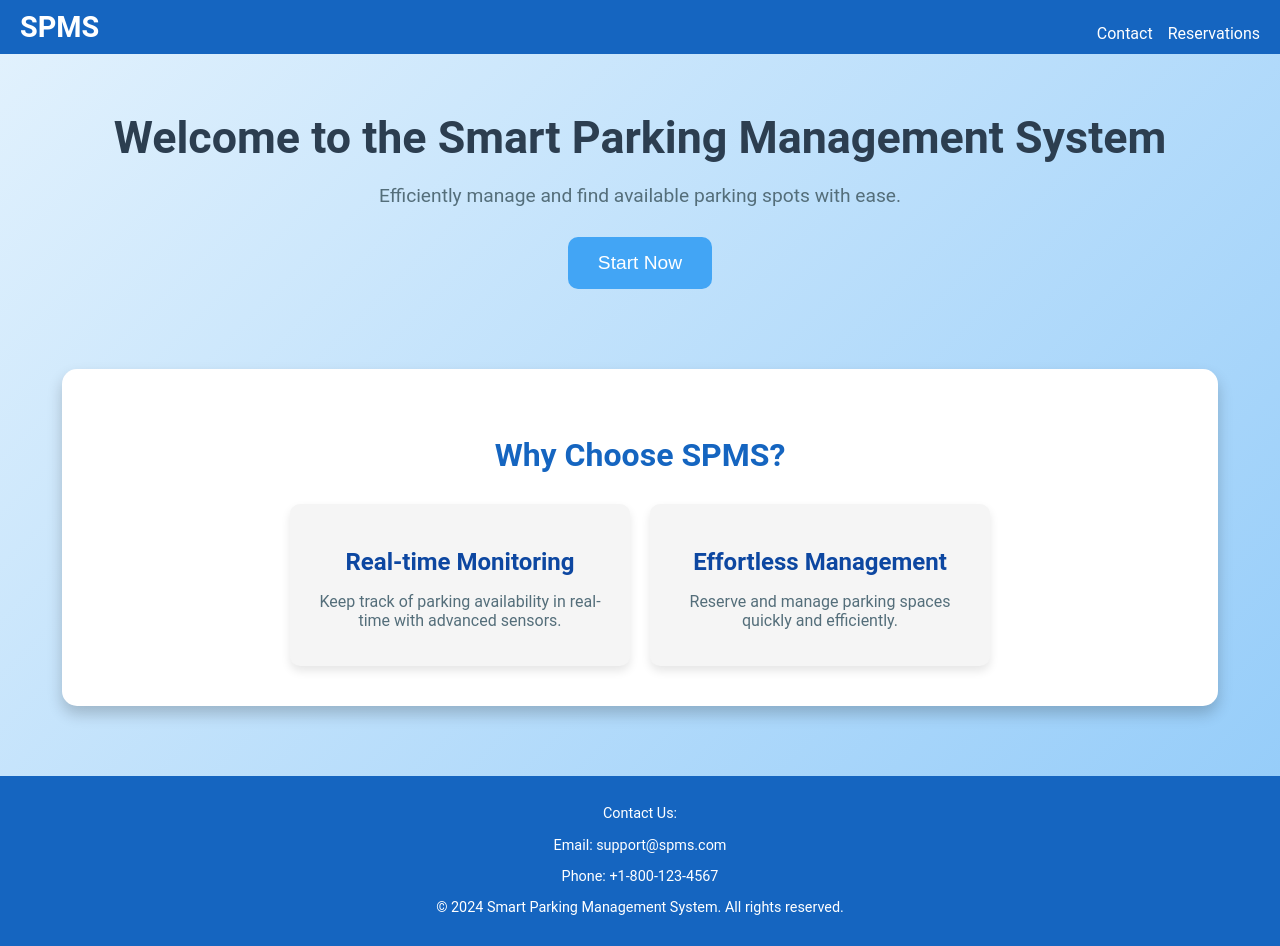
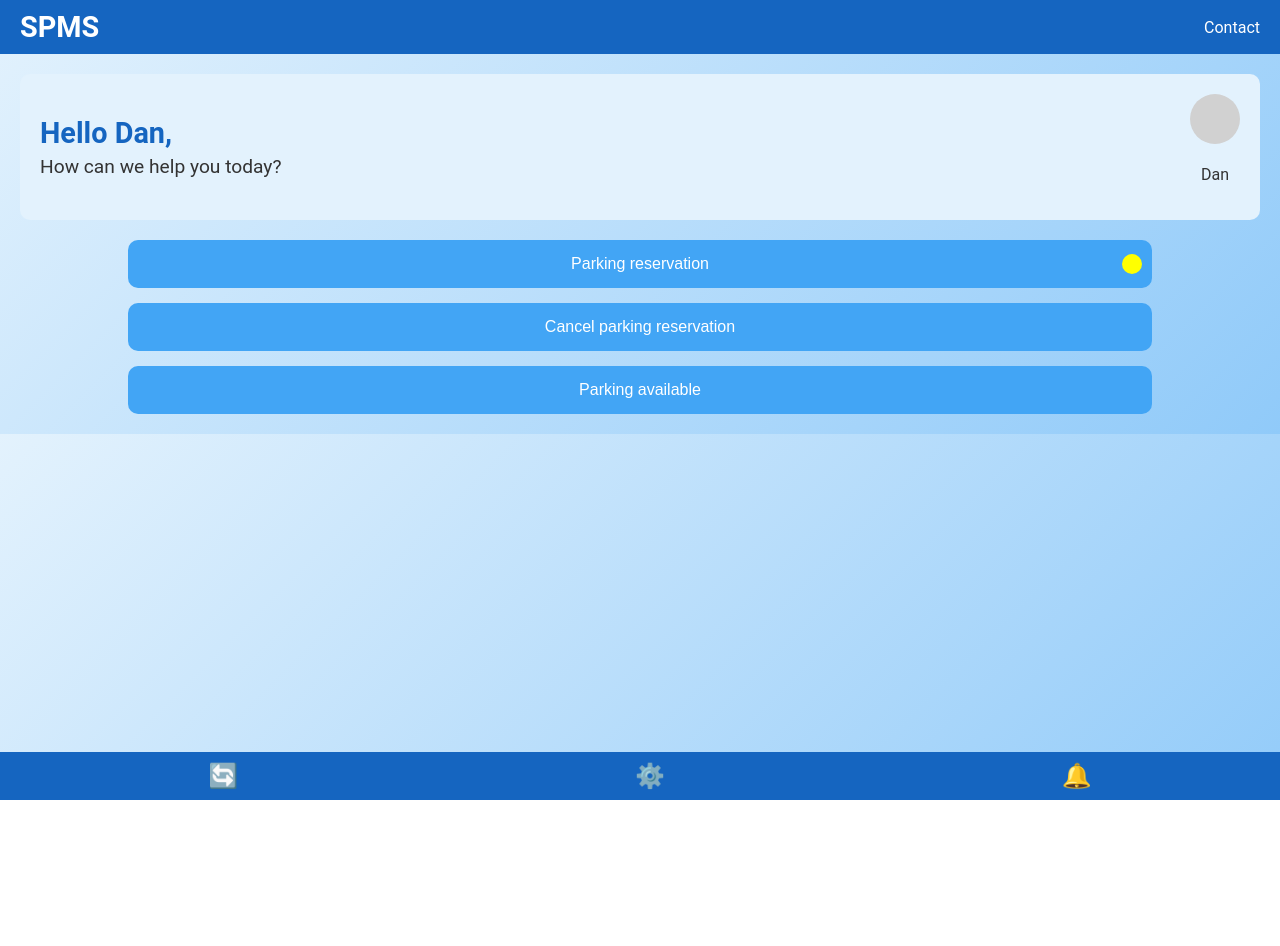
Before and after one commit to EitanBellaiche/SPMS-PROJECT, a React (Create React App) app in the folder client/: page /spms/home in a window 1280 px wide. After the commit the page ends 800 px from the top, so only its background shows below. Built offline with nearby package versions, Linux system fonts and the light colour scheme.

Commit message:
Updated homepage layout

```diff
--- a/client/src/HomePage.css
+++ b/client/src/HomePage.css
@@ -1,8 +1,8 @@
 /* General Styles */
 body {
   margin: 0;
-    font-family: 'Roboto', sans-serif;
-    background: linear-gradient(135deg, #e3f2fd, #90caf9);
+  font-family: "Roboto", sans-serif;
+  background: #f5f5f5;
   color: #2c3e50;
 }
 
@@ -12,125 +12,113 @@ body {
   justify-content: space-between;
   align-items: center;
   background-color: #1565c0;
+  color: white;
   padding: 10px 20px;
-    color: white;
 }
 
 .logo {
-    font-size: 2rem;
+  font-size: 1.5rem;
   font-weight: bold;
 }
 
-  .navbar ul {
-    list-style: none;
-    margin: 0;
-    padding: 0;
-    display: flex;
-    gap: 20px;
-  }
-
-  .navbar ul li a {
+nav a {
   text-decoration: none;
   color: white;
   font-size: 1rem;
-    transition: color 0.3s ease;
 }
 
-  .navbar ul li a:hover {
-    color: #90caf9;
+/* Greeting Section */
+.greeting-section {
+  display: flex;
+  justify-content: space-between;
+  align-items: center;
+  background-color: #e3f2fd;
+  padding: 20px;
+  border-radius: 10px;
+  margin: 20px;
 }
 
-  /* Main Content */
-  .homepage-main {
+.greeting-text h2 {
+  margin: 0;
+  font-size: 1.8rem;
+  color: #1565c0;
+}
+
+.greeting-text p {
+  margin: 5px 0 0;
+  font-size: 1.2rem;
+}
+
+.profile {
   display: flex;
   flex-direction: column;
   align-items: center;
-    padding: 20px;
-    text-align: center;
 }
 
-  /* Intro Section */
-  .intro {
-    margin-bottom: 50px;
+.profile-icon {
+  width: 50px;
+  height: 50px;
+  background-color: #d1d1d1;
+  border-radius: 50%;
+  margin-bottom: 5px;
 }
 
-  .intro h1 {
-    font-size: 3rem;
-    color: #0d47a1;
-    margin-bottom: 20px;
+/* Buttons Section */
+.action-buttons {
+  display: flex;
+  flex-direction: column;
+  align-items: center;
+  gap: 15px;
+  margin: 20px 0;
 }
 
-  .intro p {
-    font-size: 1.2rem;
-    color: #546e7a;
-    margin-bottom: 30px;
+.action-button {
+  background-color: #42a5f5;
+  color: white;
+  font-size: 1rem;
+  padding: 15px 30px;
+  border: none;
+  border-radius: 10px;
+  width: 80%;
+  text-align: center;
+  position: relative;
+  cursor: pointer;
+  transition: background-color 0.3s;
 }
 
-  .cta-button {
-    padding: 15px 30px;
-    font-size: 1.2rem;
-    color: white;
-    background-color: #42a5f5;
-    border: none;
-    border-radius: 10px;
+.action-button:hover {
+  background-color: #1e88e5;
+}
+
+.button-icon {
+  width: 20px;
+  height: 20px;
+  background-color: yellow;
+  border-radius: 50%;
+  position: absolute;
+  right: 10px;
+  top: 50%;
+  transform: translateY(-50%);
+}
+
+/* Footer */
+.homepage-footer {
+  display: flex;
+  justify-content: space-around;
+  align-items: center;
+  background-color: #d1d1d1;
+  padding: 10px 0;
+  position: fixed;
+  bottom: 0;
+  width: 100%;
+}
+
+.footer-icon {
+  font-size: 1.5rem;
+  color: #2c3e50;
   cursor: pointer;
 }
 
-  .cta-button a {
-    text-decoration: none;
-    color: white;
+.footer-icon:hover {
+  color: #1565c0;
 }
-
-  .cta-button:hover {
-    background-color: #1e88e5;
-  }
-
-  /* Info Section */
-  .info-section {
-    background-color: white;
-    padding: 40px 20px;
-    border-radius: 15px;
-    box-shadow: 0 8px 15px rgba(0, 0, 0, 0.2);
-    width: 90%;
-    max-width: 1200px;
-    margin-top: 30px;
-  }
-
-  .info-section h2 {
-    font-size: 2rem;
-    color: #1565c0;
-    margin-bottom: 30px;
-  }
-
-  .info-cards {
-    display: flex;
-    flex-wrap: wrap;
-    justify-content: center;
-    gap: 20px;
-  }
-
-  .info-card {
-    background-color: #f5f5f5;
-    border-radius: 10px;
-    padding: 20px;
-    box-shadow: 0 5px 10px rgba(0, 0, 0, 0.1);
-    text-align: center;
-    width: 300px;
-  }
-
-  .info-card img {
-    width: 80px;
-    height: 80px;
-    margin-bottom: 15px;
-  }
-
-  .info-card h3 {
-    font-size: 1.5rem;
-    color: #0d47a1;
-    margin-bottom: 10px;
-  }
-
-  .info-card p {
-    font-size: 1rem;
-    color: #546e7a;
-  }
--- a/client/src/HomePage.jsx
+++ b/client/src/HomePage.jsx
@@ -1,71 +1,44 @@
-import React, { useState } from 'react';
-import { Link } from 'react-router-dom';
-import './HomePage.css';
+import React from "react";
+import { Link } from "react-router-dom";
+import "./HomePage.css";
 
 const HomePage = () => {
-  const [isMenuOpen, setIsMenuOpen] = useState(false);
-
   return (
     <div className="homepage-container">
       {/* Header */}
       <header className="homepage-header">
-        <div
-          className="hamburger"
-          onClick={() => setIsMenuOpen(!isMenuOpen)}
-        >
-          <div></div>
-          <div></div>
-          <div></div>
-        </div>
         <div className="logo">SPMS</div>
-        <nav className={`navbar ${isMenuOpen ? 'active' : ''}`}>
-          <ul>
-            {/* Link to Footer Contact Section */}
-            <li><a href="#contact-footer">Contact</a></li>
-            <li><Link to="/search-parking">Reservations</Link></li>
-          </ul>
+        <nav>
+          <a href="#contact">Contact</a>
         </nav>
       </header>
 
-      {/* Main Content */}
-      <main className="homepage-main">
-        {/* Intro Section */}
-        <section className="intro">
-          <h1>Welcome to the Smart Parking Management System</h1>
-          <p>Efficiently manage and find available parking spots with ease.</p>
-          <button className="cta-button">
-            <Link to="/search-parking">Start Now</Link>
-          </button>
-        </section>
+      {/* Greeting Section */}
+      <section className="greeting-section">
+        <div className="greeting-text">
+          <h2>Hello Dan,</h2>
+          <p>How can we help you today?</p>
+        </div>
+        <div className="profile">
+          <div className="profile-icon"></div>
+          <p>Dan</p>
+        </div>
+      </section>
 
-        {/* Information Section */}
-        <section className="info-section">
-          <h2>Why Choose SPMS?</h2>
-          <div className="info-cards">
-            <div className="info-card">
-              <div className="icon">
-                <i className="fas fa-car"></i> {/* אייקון רכב */}
-              </div>
-              <h3>Real-time Monitoring</h3>
-              <p>Keep track of parking availability in real-time with advanced sensors.</p>
-            </div>
-            <div className="info-card">
-              <div className="icon">
-                <i className="fas fa-parking"></i> {/* אייקון חנייה */}
-              </div>
-              <h3>Effortless Management</h3>
-              <p>Reserve and manage parking spaces quickly and efficiently.</p>
-            </div>
-          </div>
-        </section>
-      </main>
+      {/* Buttons */}
+      <section className="action-buttons">
+        <button className="action-button">
+          Parking reservation <span className="button-icon"></span>
+        </button>
+        <button className="action-button">Cancel parking reservation</button>
+        <button className="action-button">Parking available</button>
+      </section>
 
       {/* Footer */}
-      <footer id="contact-footer" className="search-parking-footer">
-        <p>Contact Us:</p>
-        <p>Email: support@spms.com</p>
-        <p>Phone: +1-800-123-4567</p>
-        <p>&copy; 2024 Smart Parking Management System. All rights reserved.</p>
+      <footer className="homepage-footer">
+        <div className="footer-icon">🔄</div>
+        <div className="footer-icon">⚙️</div>
+        <div className="footer-icon">🔔</div>
       </footer>
     </div>
   );
```
Lines whose indentation alone changed are shown as unchanged.
